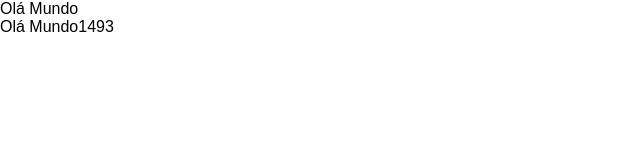
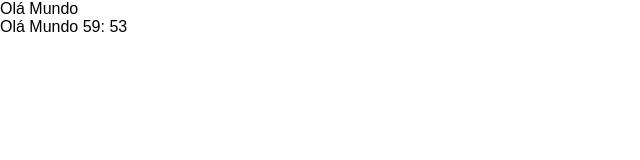
Before and after one commit to franciscopgit/typescript-pomodoro-react, a React (Create React App) app: page / in a window 1280 px wide. Shown: the top 160 px of the page, without its empty margins (0-640 px from the left). Built offline with nearby package versions, Linux system fonts and the light colour scheme.

Commit message:
369
Convertendo segundos em tempo (secondsToTime)

```diff
--- a/src/App.tsx
+++ b/src/App.tsx
@@ -5,7 +5,7 @@
   return (
     <div className="App">
       Olá Mundo
-      <PomodoroTimer defaultPomodoroTime={1500} />
+      <PomodoroTimer defaultPomodoroTime={3600} />
     </div>
   );
 }
--- a/src/components/pomodoro-timer.tsx
+++ b/src/components/pomodoro-timer.tsx
@@ -1,5 +1,6 @@
 import React from 'react';
-import { useInterval } from '../use-interval';
+import { useInterval } from '../hooks/use-interval';
+import { secondsToTime } from '../utils/seconds-to-time';
 
 interface Props {
   defaultPomodoroTime: number;
@@ -11,5 +12,5 @@
   useInterval(() => {
     setMainTime(mainTime - 1);
   }, 1000);
-  return <div>Olá Mundo{mainTime}</div>;
+  return <div>Olá Mundo {secondsToTime(mainTime)}</div>;
 }
--- /dev/null
+++ b/src/utils/seconds-to-time.ts
@@ -0,0 +1,6 @@
+export function secondsToTime(seconds: number): string {
+  const zeroLeft = (n: number) => Math.floor(n).toString().padStart(2, '0');
+  const min = zeroLeft((seconds / 60) % 60);
+  const sec = zeroLeft((seconds % 60) % 60);
+  return `${min}: ${sec}`;
+}
```
Also changed, not shown: src/hooks/use-interval.tsx (renamed from src/use-interval.tsx).
